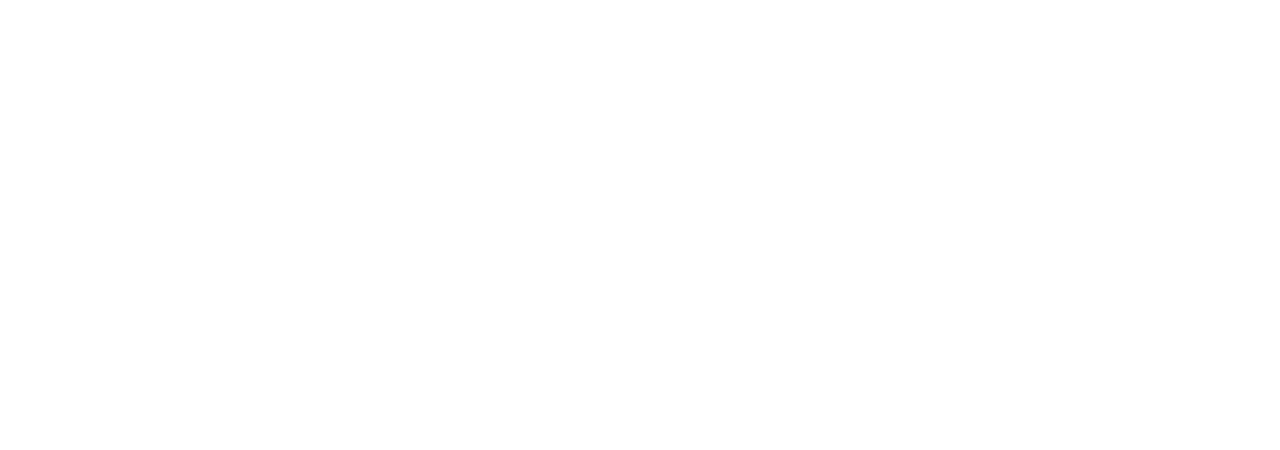
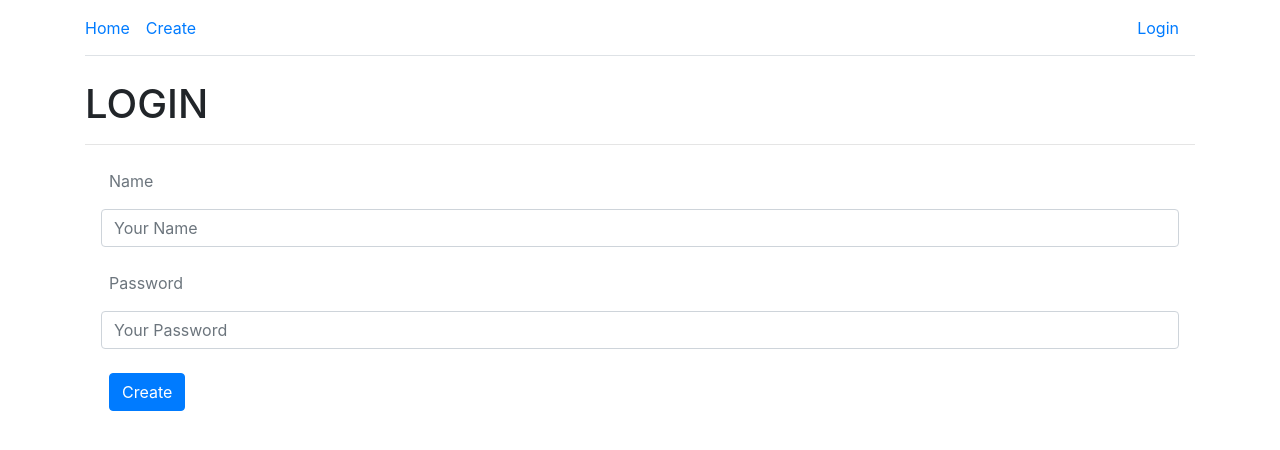
Before and after one commit to hamzaamughal/mern-crud-with-smart-login, a React (Create React App) app in the folder client/: page /login in a window 1280 px wide. Shown: the top 450 px of the page. Built offline with nearby package versions, Linux system fonts and the light colour scheme.

Commit message:
added login page and route

```diff
--- /dev/null
+++ b/client/src/Login.js
@@ -0,0 +1,54 @@
+import React, { useEffect, useState } from 'react'
+import axios from 'axios'
+import { Link } from 'react-router-dom'
+import Nav from './Nav'
+
+const Login = () => {
+    const [state, setState] = useState({
+        name: '',
+        password: '',
+    })
+    const { name, password } = state
+    const handleChange = (name) => (event) => {
+        console.log('name', name, 'event', event.target.value);
+        setState({ ...state, [name]: event.target.value })
+    }
+
+    const handleSubmit = (event) => {
+        event.preventDefault()
+        // axios.post(`${process.env.REACT_APP_API}/post`, { title, content, user })
+        //     .then(response => {
+        //         //empty state
+        //         setState({ ...state, title: '', content: '', user: '' })
+        //         //show success alert
+        //         alert(`Post titled: ${response.data.title} is created`)
+        //     })
+        //     .catch(error => {
+        //         console.log(error.response);
+        //         alert(error.response.data.error)
+        //     })
+    }
+    return (
+        <div className="container pb-5">
+            <Nav />
+            <br />
+            <h1>LOGIN</h1>
+            <hr />
+            <form onSubmit={handleSubmit} action="">
+                <div className="form-group m-3">
+                    <label htmlFor="name" className="text-muted p-2">Name</label>
+                    <input onChange={handleChange('name')} value={name} id="name" type="text" className="form-control" placeholder="Your Name" required />
+                </div>
+                <div className="form-group m-3">
+                    <label htmlFor="password" className="text-muted p-2">Password</label>
+                    <input onChange={handleChange('password')} value={password} id="password" type="password" className="form-control" placeholder="Your Password" required />
+                </div>
+                <div className="m-3 p-2">
+                    <button className="btn btn-primary">Create</button>
+                </div>
+            </form>
+        </div>
+    )
+}
+
+export default Login
--- a/client/src/Nav.js
+++ b/client/src/Nav.js
@@ -11,6 +11,9 @@
                 <li className="nav-item pr-3 pt-3 pb-3">
                     <Link to="/create">Create</Link>
                 </li>
+                <li className="nav-item ml-auto pr-3 pt-3 pb-3">
+                    <Link to="/login">Login</Link>
+                </li>
             </ul>
         </nav>
     )
--- a/client/src/Routes.js
+++ b/client/src/Routes.js
@@ -4,6 +4,7 @@
 import Create from './Create'
 import SinglePost from './SinglePost'
 import UpdatePost from './UpdatePost'
+import Login from './Login'
 
 const Routes = () => {
     return (
@@ -11,6 +12,7 @@
             <Switch>
                 <Route path="/" exact component={App} />
                 <Route path="/create" exact component={Create} />
+                <Route path="/login" exact component={Login} />
                 <Route path="/post/:slug" exact component={SinglePost} />
                 <Route path="/post/update/:slug" exact component={UpdatePost} />
             </Switch>
```
